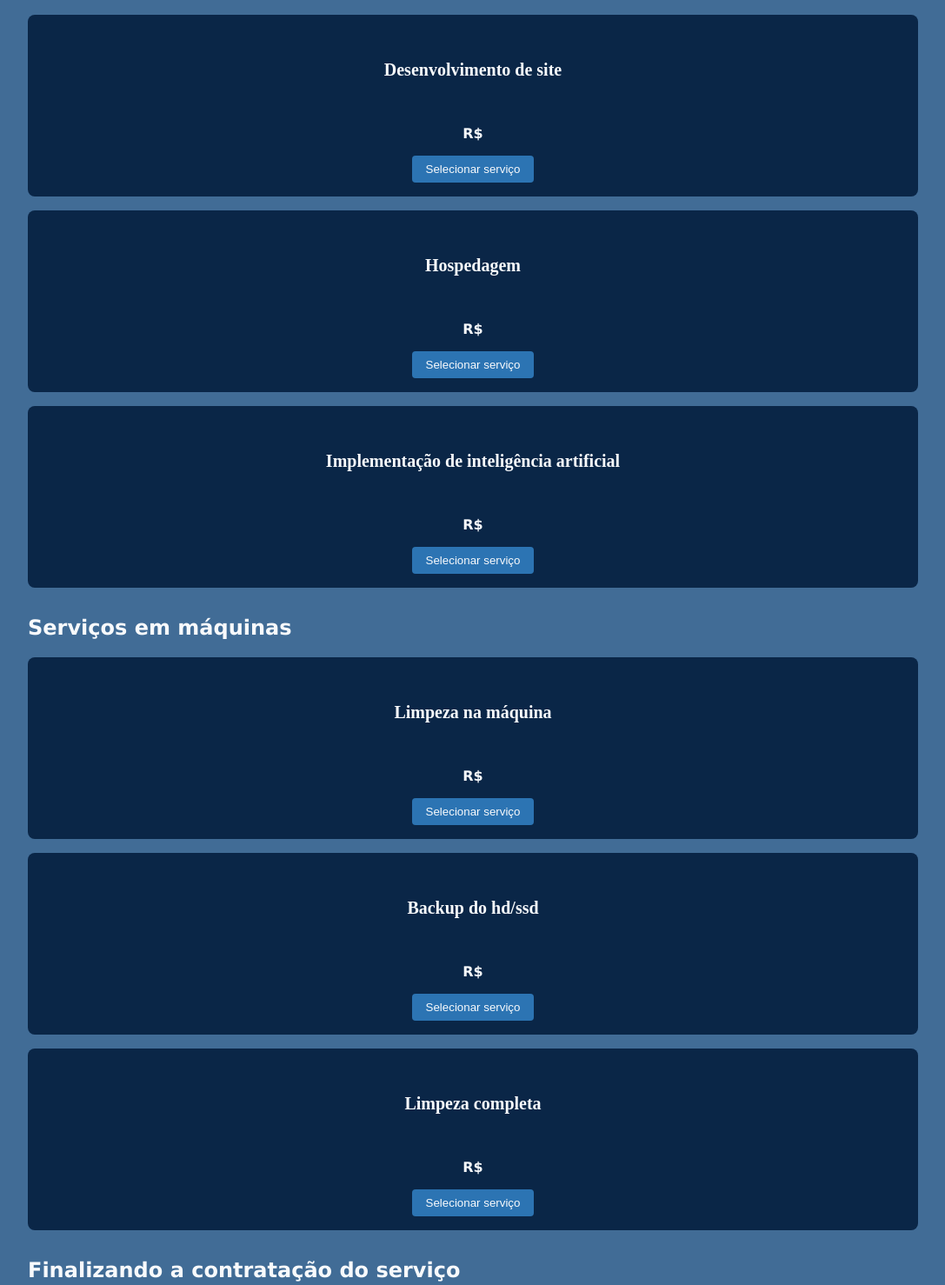
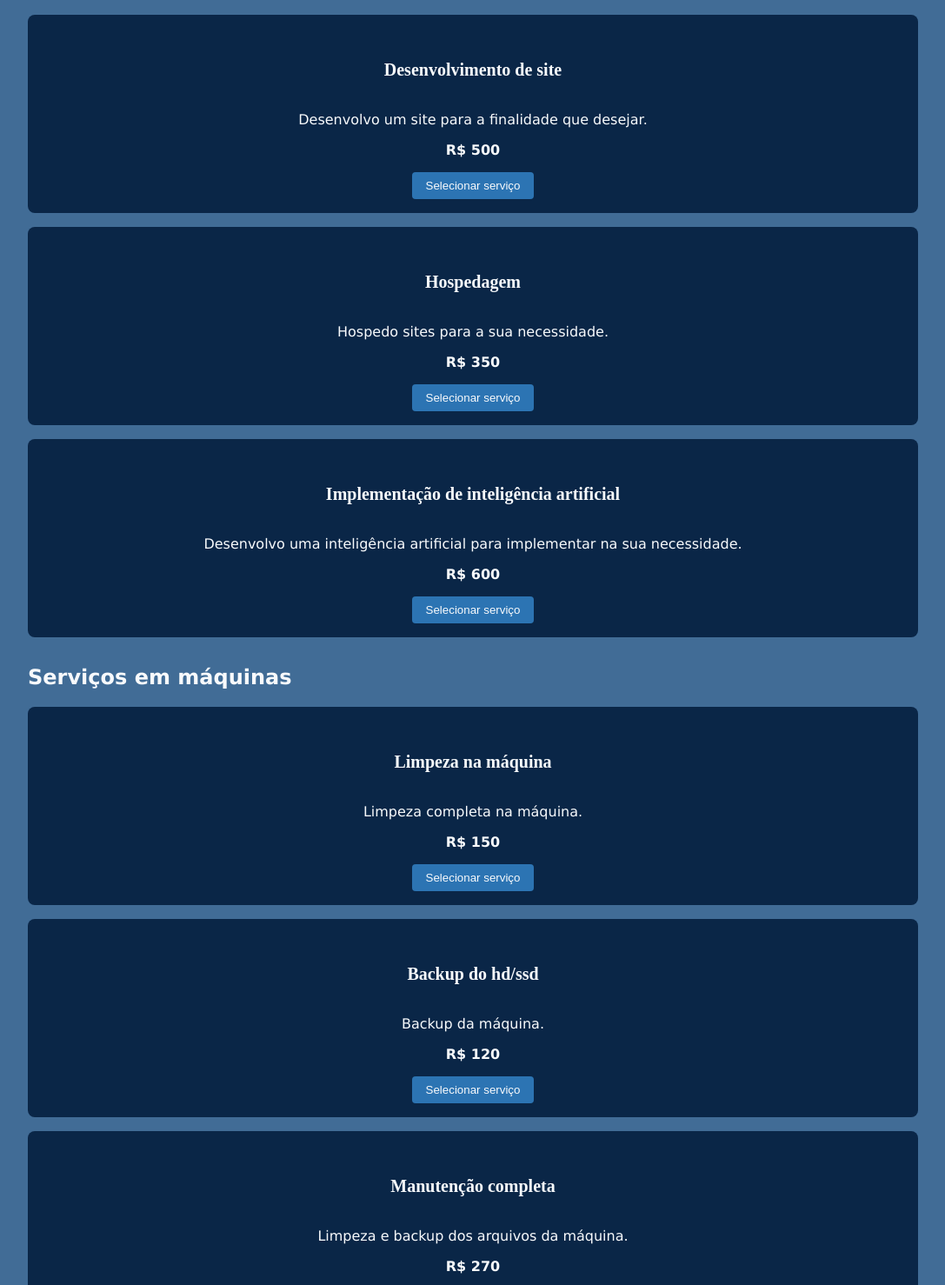
Before and after one commit to pedr0vis/Simulador-Orcamento-freelancer, a plain HTML site: page index.html in a window 1280 px wide. Shown: the part 382-1860 px from the top of the page at 87% size, without its empty margins (96-1183 px from the left). Drawn offline with Linux system fonts and the light colour scheme; a script that the page names is missing.

Commit message:
Feito ajustes na lista dos serviços contratados

```diff
--- a/index.html
+++ b/index.html
@@ -46,26 +46,26 @@
         <section id="web" class="categoria">
 
             <div class="services">
-                <img src="" alt="">
+                <img src="imagens/" alt="">
                 <h3>Desenvolvimento de site</h3>
-                <p></p>
-                <span class="preco">R$ </span>
+                <p>Desenvolvo um site para a finalidade que desejar.</p>
+                <span class="preco">R$ 500</span>
                 <button class="adicionar">Selecionar serviço</button>
             </div>
 
             <div class="services">
-                <img src="" alt="">
+                <img src="imagens/" alt="">
                 <h3>Hospedagem</h3>
-                <p></p>
-                <span class="preco">R$ </span>
+                <p>Hospedo sites para a sua necessidade.</p>
+                <span class="preco">R$ 350</span>
                 <button class="adicionar">Selecionar serviço</button>
             </div>
 
             <div class="services">
-                <img src="" alt="">
+                <img src="imagens/" alt="">
                 <h3>Implementação de inteligência artificial</h3>
-                <p></p>
-                <span class="preco">R$ </span>
+                <p>Desenvolvo uma inteligência artificial para implementar na sua necessidade.</p>
+                <span class="preco">R$ 600</span>
                 <button class="adicionar">Selecionar serviço</button>
             </div>
 
@@ -77,24 +77,24 @@
             <div class="services">
                 <img src="" alt="">
                 <h3>Limpeza na máquina</h3>
-                <p></p>
-                <span class="preco">R$ </span>
+                <p>Limpeza completa na máquina.</p>
+                <span class="preco">R$ 150</span>
                 <button class="adicionar">Selecionar serviço</button>
             </div>
 
             <div class="services">
                 <img src="" alt="">
                 <h3>Backup do hd/ssd</h3>
-                <p></p>
-                <span class="preco">R$ </span>
+                <p>Backup da máquina.</p>
+                <span class="preco">R$ 120</span>
                 <button class="adicionar">Selecionar serviço</button>
             </div>
 
             <div class="services">
                 <img src="" alt="">
-                <h3>Limpeza completa</h3>
-                <p></p>
-                <span class="preco">R$ </span>
+                <h3>Manutenção completa</h3>
+                <p>Limpeza e backup dos arquivos da máquina.</p>
+                <span class="preco">R$ 270</span>
                 <button class="adicionar">Selecionar serviço</button>
             </div>
 
@@ -104,7 +104,9 @@
 
             <h2>Finalizando a contratação do serviço</h2>
 
-            <ul id="lista-contrata"></ul>
+            <ul id="lista-contrata">
+
+            </ul>
 
             <p id="total">Total: R$ 0,00</p>
 
```
